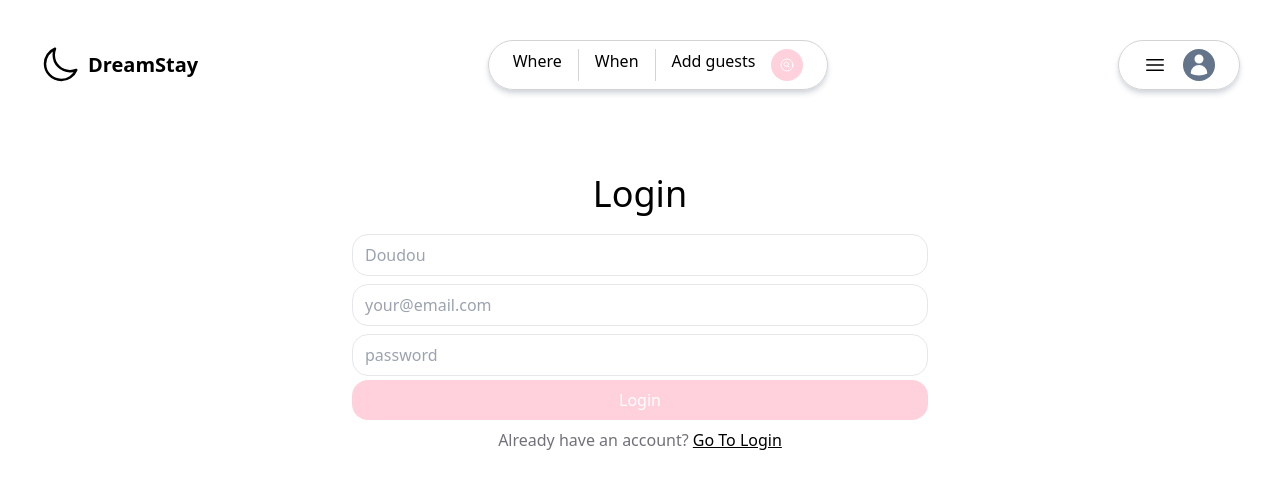
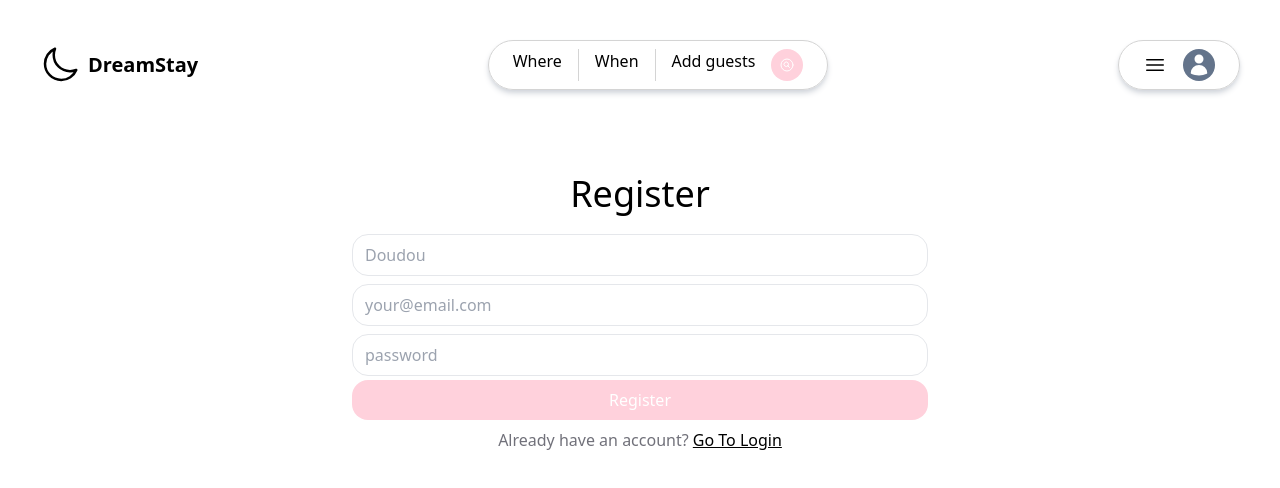
Before and after one commit to Xhz0729/my-booking-app-repository, a React (Vite) app in the folder client/: page /register in a window 1280 px wide. Shown: the top 488 px of the page. Built offline with nearby package versions, Linux system fonts and the light colour scheme.

Commit message:
fix typo, change 'Login' to 'Register

```diff
--- a/client/src/pages/RegisterPage.jsx
+++ b/client/src/pages/RegisterPage.jsx
@@ -5,12 +5,12 @@ const RegisterPage = () => {
   return (
     <div className="mt-6 grow flex items-center justify-around">
       <div className="mb-72">
-        <h1 className="text-4xl text-center mb-4">Login</h1>
+        <h1 className="text-4xl text-center mb-4">Register</h1>
         <form className="max-w-xl mx-auto">
           <input type="text" placeholder="Doudou" />
           <input type="email" placeholder="your@email.com" />
           <input type="password" placeholder="password" />
-          <button className="login">Login</button>
+          <button className="login">Register</button>
           <div className="text-center py-2 text-zinc-500">
             Already have an account?{" "}
             <Link className="underline text-black" to={"/login"}>
```
